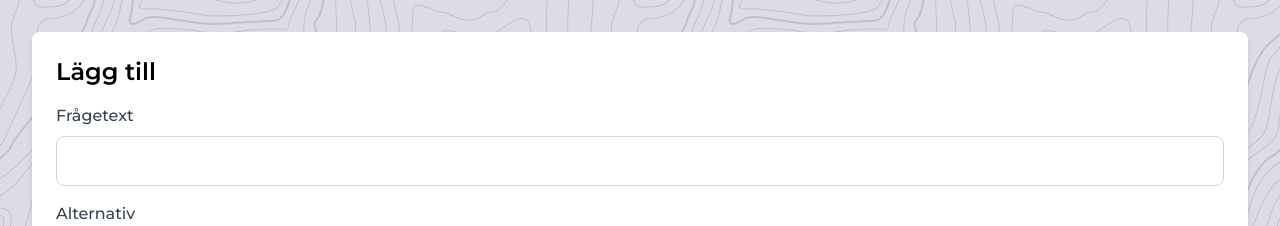
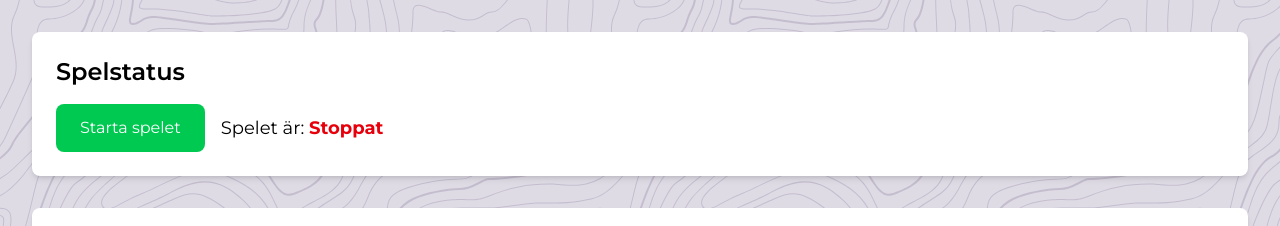
Before and after one commit to Krisell/magnus50, a Vue app: page /adminmk in a window 1280 px wide. Shown: the top 226 px of the page. Built offline with nearby package versions, Linux system fonts and the light colour scheme; no server answers; the database is empty.

Commit message:
Add admin toggle to start/stop game

```diff
--- a/src/views/AdminView.vue
+++ b/src/views/AdminView.vue
@@ -1,5 +1,30 @@
 <template>
     <div class="p-8">
+        <div class="bg-white p-6 rounded-lg shadow-md mb-8">
+            <h2 class="text-2xl font-semibold mb-4">Spelstatus</h2>
+            <div class="flex items-center gap-4">
+                <button
+                    @click="toggleGameState"
+                    :class="[
+                        'px-6 py-3 text-white rounded-lg',
+                        gameStarted ? 'bg-red-500 hover:bg-red-600' : 'bg-green-500 hover:bg-green-600',
+                    ]"
+                >
+                    {{ gameStarted ? 'Stoppa spelet' : 'Starta spelet' }}
+                </button>
+                <p class="text-lg">
+                    Spelet är:
+                    <span
+                        :class="[
+                            'font-bold',
+                            gameStarted ? 'text-green-600' : 'text-red-600',
+                        ]"
+                        >{{ gameStarted ? 'Startat' : 'Stoppat' }}</span
+                    >
+                </p>
+            </div>
+        </div>
+
         <div class="bg-white p-6 rounded-lg shadow-md mb-8">
             <h2 class="text-2xl font-semibold mb-4">
                 {{ editingQuestionId ? 'Ändra' : 'Lägg till' }}
@@ -165,13 +190,25 @@ import {
     deleteDoc,
     addDoc,
     orderBy,
+    setDoc,
 } from 'firebase/firestore'
 
 const questions = ref([])
 const newQuestion = ref({ question: '', options: [{ text: '' }, { text: '' }] })
 const editingQuestionId = ref(null)
+const gameStarted = ref(false)
 
 onMounted(() => {
+    const stateRef = doc(db, 'system', 'state')
+    onSnapshot(stateRef, (docSnap) => {
+        if (docSnap.exists()) {
+            gameStarted.value = docSnap.data().started
+        } else {
+            setDoc(stateRef, { started: false })
+            gameStarted.value = false
+        }
+    })
+
     onSnapshot(query(collection(db, 'questions'), orderBy('order')), (querySnapshot) => {
         const firestoreQuestions = []
         querySnapshot.forEach((doc) => {
@@ -180,6 +217,13 @@ onMounted(() => {
         questions.value = firestoreQuestions
     })
 })
+
+const toggleGameState = async () => {
+    const stateRef = doc(db, 'system', 'state')
+    await updateDoc(stateRef, {
+        started: !gameStarted.value,
+    })
+}
 
 const addOption = () => {
     newQuestion.value.options.push({ text: '' })
```
